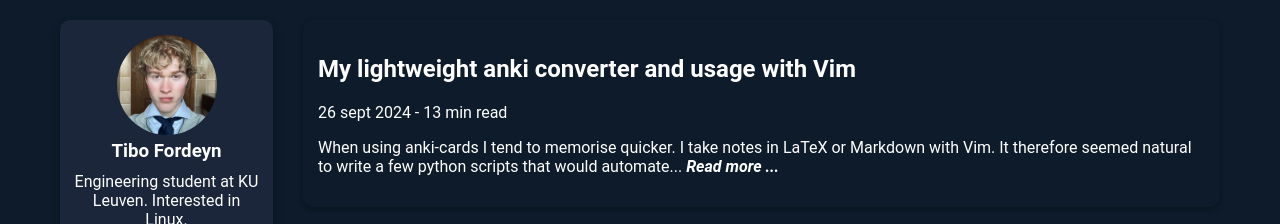
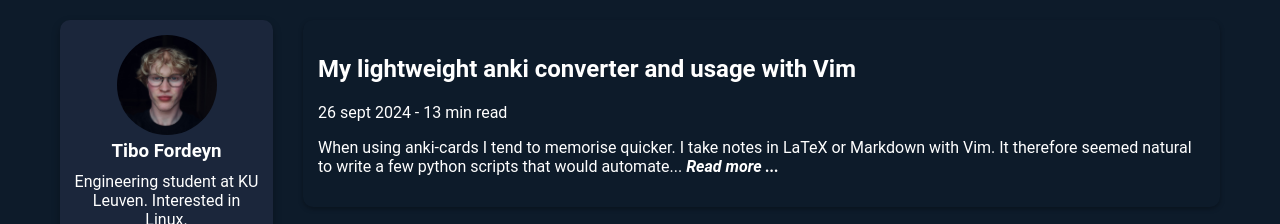
Before and after one commit to tibo-fordeyn/blog, a plain HTML site: page index.html in a window 1280 px wide. Shown: the top 224 px of the page. Drawn offline with Linux system fonts and the light colour scheme.

Commit message:
small corrections

```diff
--- a/index.html
+++ b/index.html
@@ -3,7 +3,7 @@
 <head>
     <meta charset="UTF-8">
     <meta name="viewport" content="width=device-width, initial-scale=1.0">
-    <link rel="icon" href="static/images/pfp.jpeg" type="image/jpeg" class="profile-photo" alt="Profielfoto">
+    <link rel="icon" href="static/images/pfpt.jpeg" type="image/jpeg" class="profile-photo" alt="Profielfoto">
     <title>Home | Tibo Fordeyn</title>
     <link rel="stylesheet" href="https://cdnjs.cloudflare.com/ajax/libs/font-awesome/5.15.1/css/all.min.css">
     <link rel="stylesheet" href="static/css/index.css">
@@ -20,7 +20,7 @@
 <body>
     <div class="container">
         <div class="sidebar">
-            <img src="static/images/pfp.jpeg" alt="Tibo Fordeyn" class="profile-photo" style="width:100px; height:100px; border-radius:50%;">
+            <img src="static/images/pfpt.jpeg" alt="Tibo Fordeyn" class="profile-photo" style="width:100px; height:100px; border-radius:50%;">
             <h3>Tibo Fordeyn</h3>
             <p>Engineering student at KU Leuven. Interested in Linux.</p>
             <ul>
```
Also changed, not shown: static/images/pfp.jpeg (deleted), static/images/pfpt.jpeg (added).
